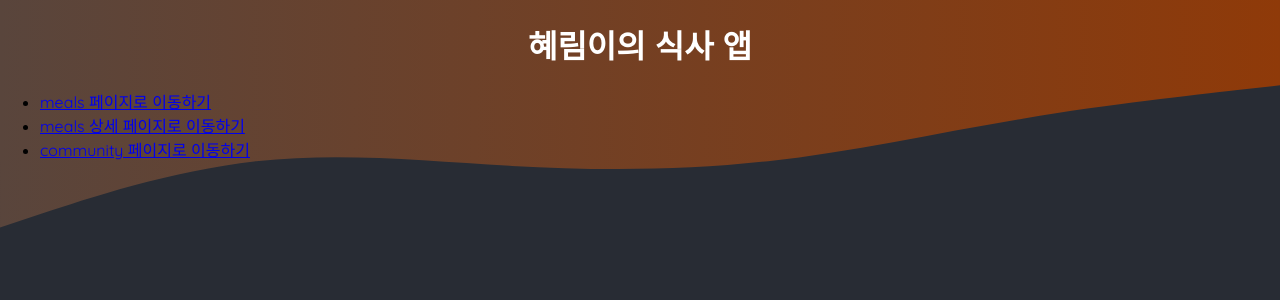
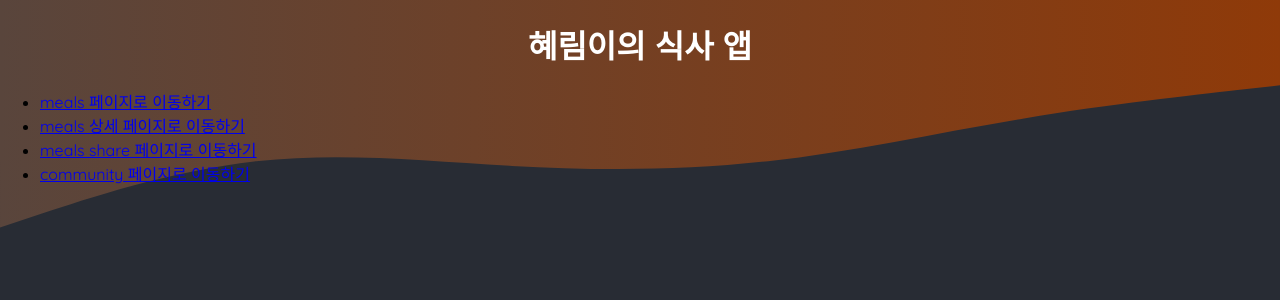
Before and after one commit to HyerimKimm/udemy-next-practice, a Next.js app: page / in a window 1280 px wide. Shown: the top 300 px of the page. Built offline with nearby package versions, Linux system fonts and the light colour scheme.

Commit message:
route 설정

```diff
--- a/app/community/page.js
+++ b/app/community/page.js
@@ -1,3 +1,3 @@
-export default function Community() {
+export default function CommunityPage() {
   return <main>This is Community Page.</main>;
 }
--- a/app/meals/[menuId]/page.js
+++ b/app/meals/[menuId]/page.js
@@ -1,3 +1,3 @@
-export default function MealsDetail({ params }) {
+export default function MealsDetailPage({ params }) {
   return <main>This is {params.menuId} Meals Page.</main>;
 }
--- a/app/meals/page.js
+++ b/app/meals/page.js
@@ -1,3 +1,3 @@
-export default function Meals() {
+export default function MealsPage() {
   return <main>This is Meals Page.</main>;
 }
--- /dev/null
+++ b/app/meals/share/page.js
@@ -0,0 +1,3 @@
+export default function MealsSharePage() {
+  return <main>This is Meals Share Page.</main>;
+}
--- a/app/page.js
+++ b/app/page.js
@@ -12,6 +12,9 @@ export default function Home() {
           <Link href={`/meals/ciabatta`}>meals 상세 페이지로 이동하기</Link>
         </li>
         <li>
+          <Link href={`/meals/share`}>meals share 페이지로 이동하기</Link>
+        </li>
+        <li>
           <Link href={`/community`}>community 페이지로 이동하기</Link>
         </li>
       </ul>
```
